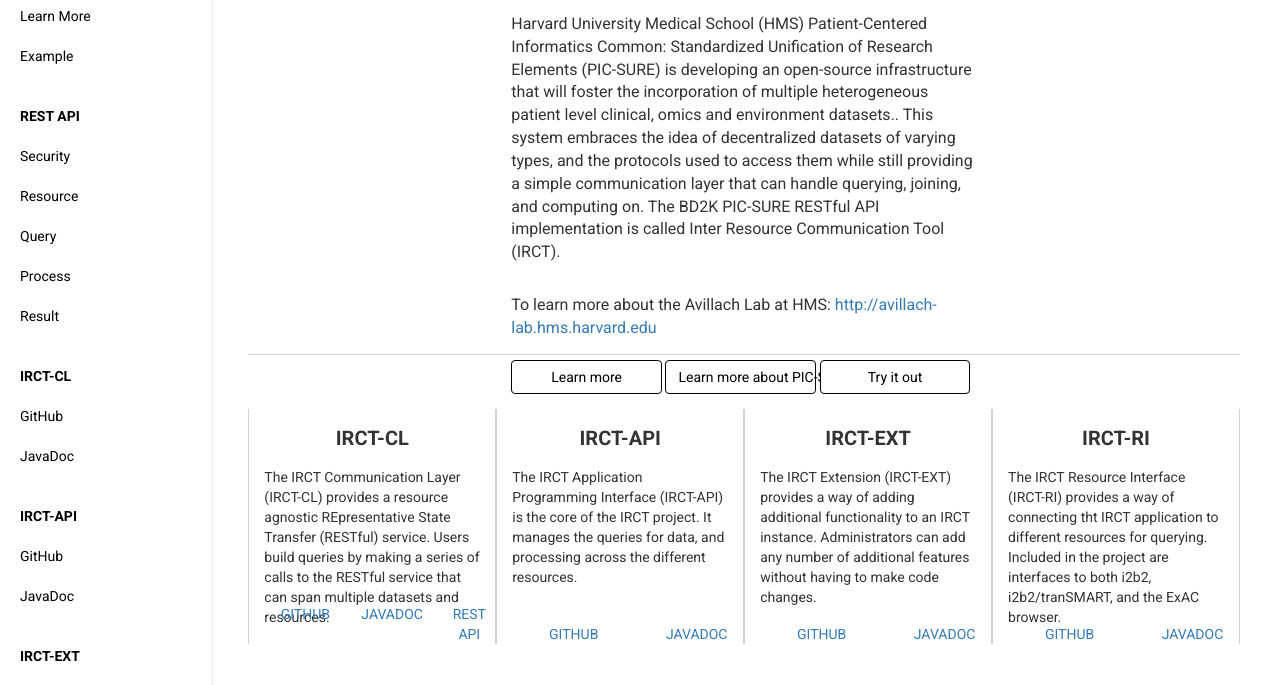
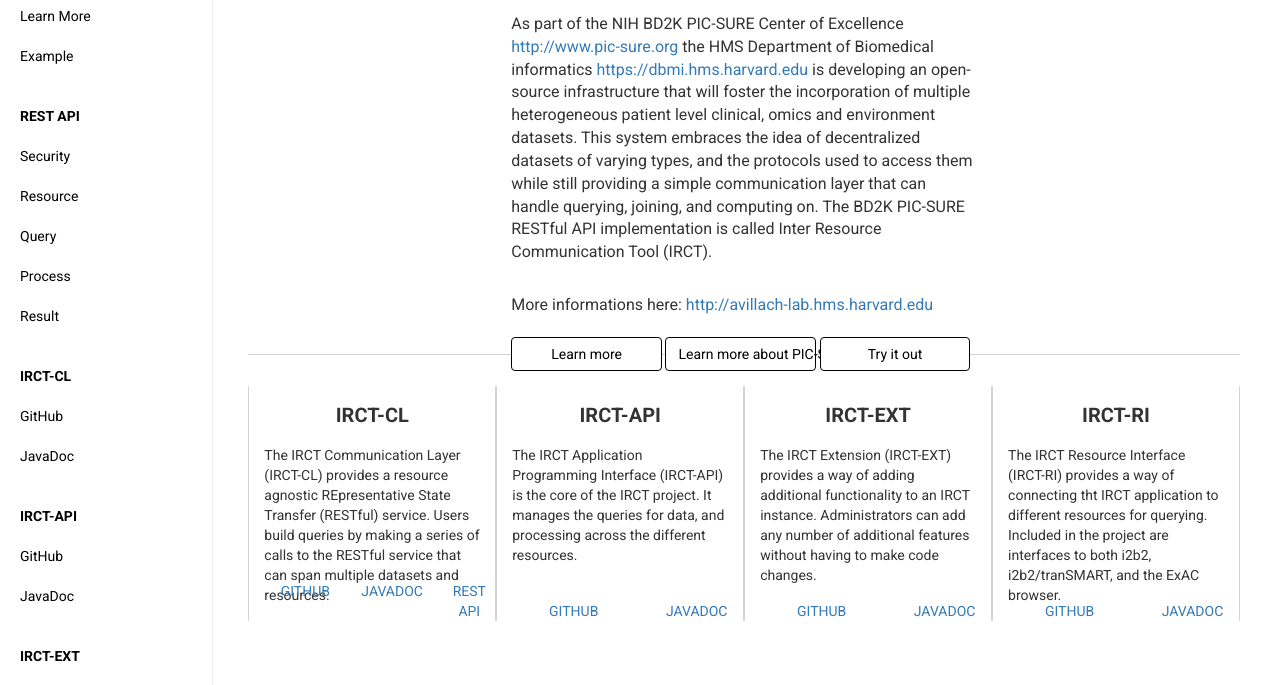
Before and after one commit to hms-dbmi/bd2k-picsure.hms.harvard.edu, a website: page www/index.html in a window 1280 px wide. Shown: the part 115-800 px from the top of the page. Drawn offline with Linux system fonts and the light colour scheme.

Commit message:
First Paragraph Change
Update the first paragraph as per Paul request

```diff
--- a/www/index.html
+++ b/www/index.html
@@ -72,8 +72,8 @@
       <div class="row docRow" id="Introduction">
         <div class="col-xs-offset-3  col-sm-offset-3 col-xs-6 col-sm-6 docRowText">
           <span class="docRowHeader">BD2K PIC-SURE RESTful API</span>
-          <p class="docText">Harvard University Medical School (HMS) Patient-Centered Informatics Common: Standardized Unification of Research Elements (PIC-SURE) is developing an open-source infrastructure that will foster the incorporation of multiple heterogeneous patient level clinical, omics and environment datasets.. This system embraces the idea of decentralized datasets of varying types, and the protocols used to access them while still providing a simple communication layer that can handle querying, joining, and computing on. The BD2K PIC-SURE RESTful API implementation is called Inter Resource Communication Tool (IRCT).</p>
-          <p class="docText">To learn more about the Avillach Lab at HMS: <a target="_blank" href="http://avillach-lab.hms.harvard.edu">http://avillach-lab.hms.harvard.edu</a></p>
+          <p class="docText">As part of the NIH BD2K PIC-SURE Center of Excellence  <a target="_blank" href="http://www.pic-sure.org">http://www.pic-sure.org</a> the HMS Department of Biomedical informatics <a target="_blank" href="https://dbmi.hms.harvard.edu">https://dbmi.hms.harvard.edu</a> is developing an open-source infrastructure that will foster the incorporation of multiple heterogeneous patient level clinical, omics and environment datasets. This system embraces the idea of decentralized datasets of varying types, and the protocols used to access them while still providing a simple communication layer that can handle querying, joining, and computing on. The BD2K PIC-SURE RESTful API implementation is called Inter Resource Communication Tool (IRCT). </p>
+          <p class="docText">More informations here: <a target="_blank" href="http://avillach-lab.hms.harvard.edu">http://avillach-lab.hms.harvard.edu</a></p>
 
           <a href="/more.html" class="inherit style-scope home-page">
             <button class="btn docButton">Learn more</button>
```
